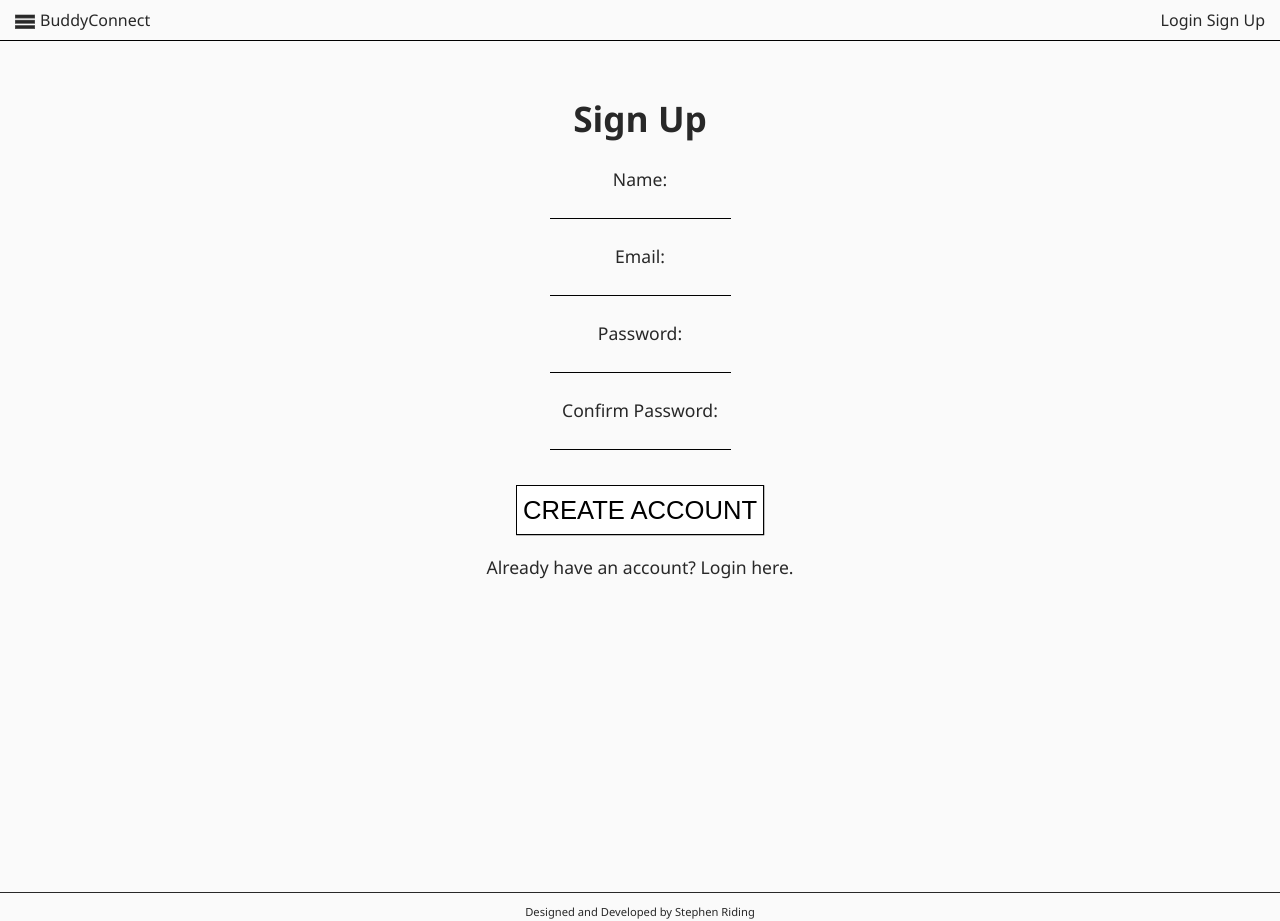
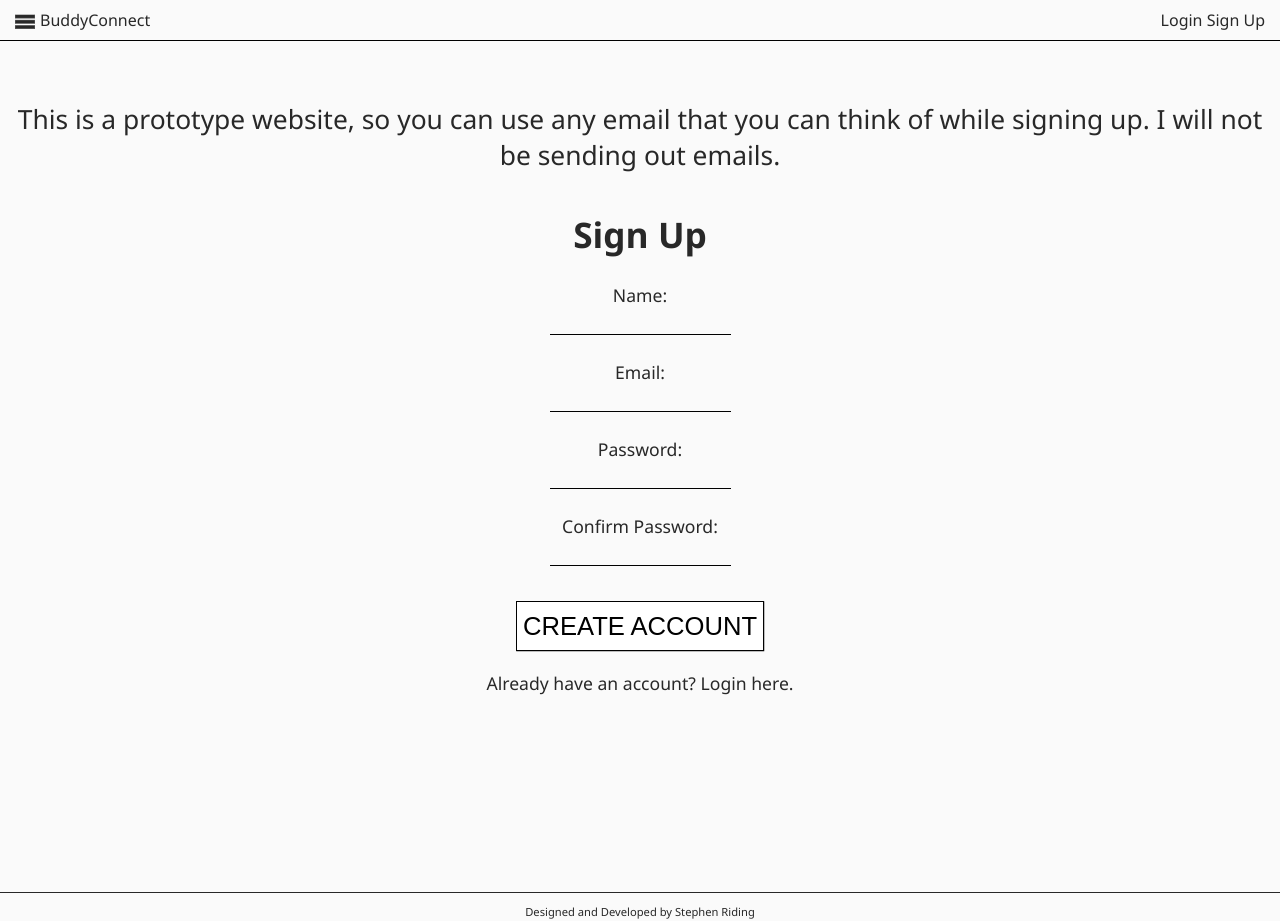
Before and after one commit to Aortix/BuddyConnect, a React (Create React App) app in the folder client/: page /sign-up in a window 1280 px wide. Built offline with nearby package versions, Linux system fonts and the light colour scheme.

Commit message:
changed image upload size and added notification to sign up page

```diff
--- a/client/src/components/SignUp/SignUp.css
+++ b/client/src/components/SignUp/SignUp.css
@@ -5,6 +5,11 @@
 }
 
 .SignUp-block {
+}
+
+#SignUp-notification {
+  display: inline-block;
+  font-weight: 300;
 }
 
 .SignUp-container h1 {
--- a/client/src/components/SignUp/SignUp.js
+++ b/client/src/components/SignUp/SignUp.js
@@ -24,6 +24,10 @@ class SignUp extends Component {
     return (
       <div className="SignUp-container">
         <div className="SignUp-block">
+          <h2 id="SignUp-notification">
+            This is a prototype website, so you can use any email that you can
+            think of while signing up. I will not be sending out emails.
+          </h2>
           <h1>Sign Up</h1>
           <form onSubmit={this.props.handleSignUpSubmit}>
             <p>Name:</p>
```
Also changed, not shown: 1 other file (tests, documents, lock files or other folders). Lines whose indentation alone changed are shown as unchanged.
